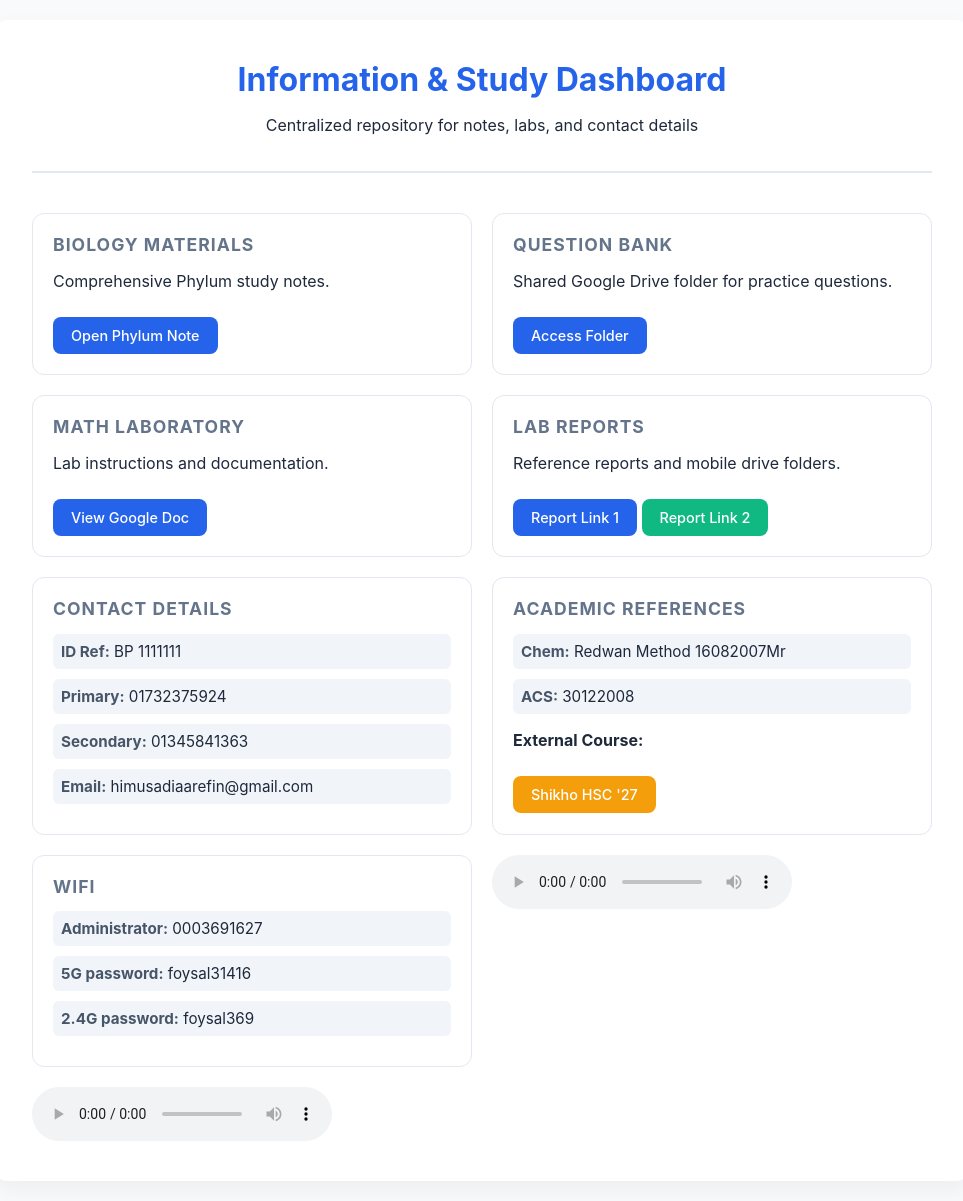
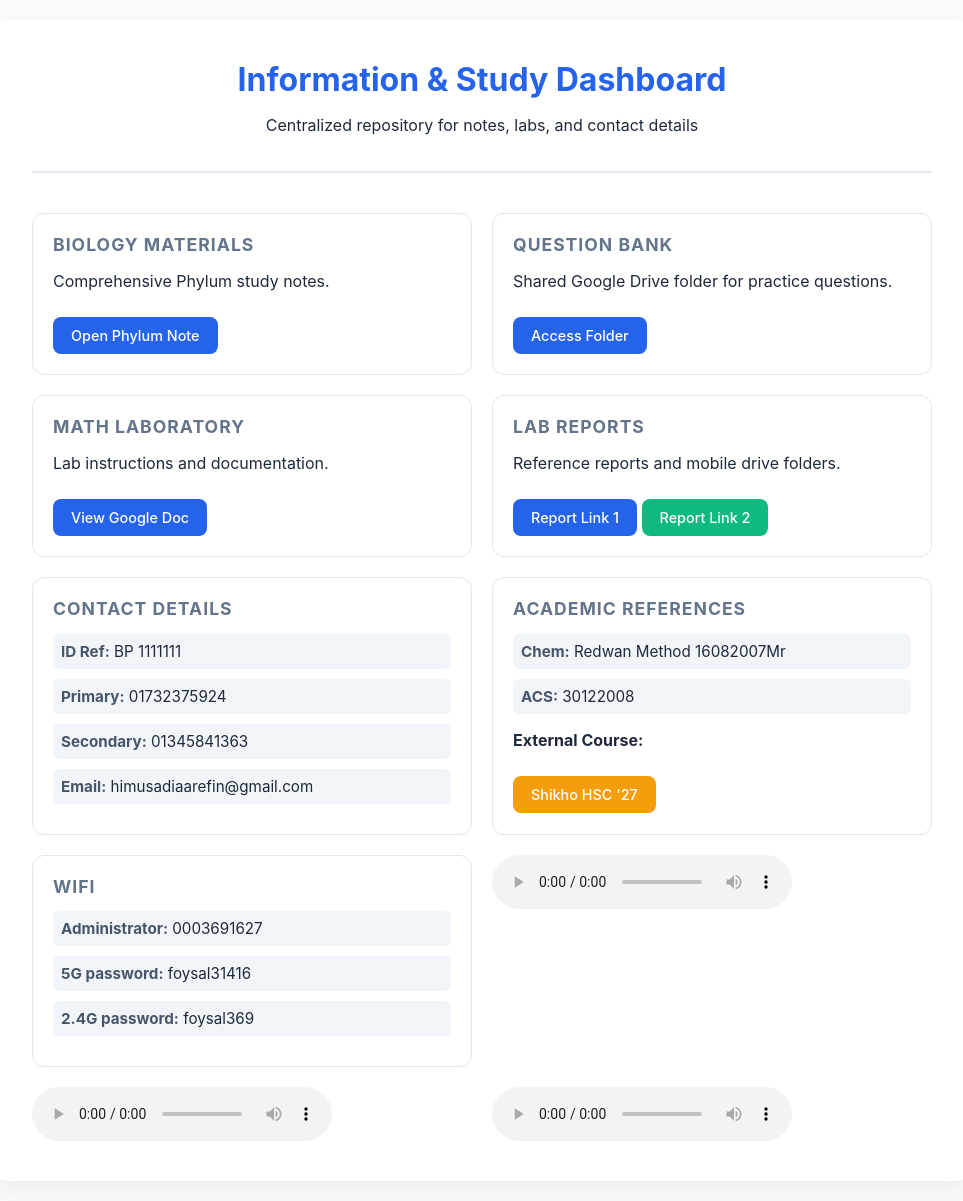
Before and after one commit to foysal1627/foysal1627.github.io, a Jekyll site: the page dashboard/index.html, which Jekyll copies as it is, in a window 1280 px wide. Shown: the whole page, without its empty margins (158-1121 px from the left). Built offline with Jekyll 4.4.1, drawn with Linux system fonts in a browser that asks for light colours.

Commit message:
Update index.html

```diff
--- a/dashboard/index.html
+++ b/dashboard/index.html
@@ -177,6 +177,11 @@
 </audio>
 
 
+<audio controls>
+  <source src="https://foysal1627.github.io/assets/nusrat.m4a" type="audio/mpeg">
+  Apnar browser ti audio tag support kore na.
+</audio>
+
     </div>
 </div>
 
```
